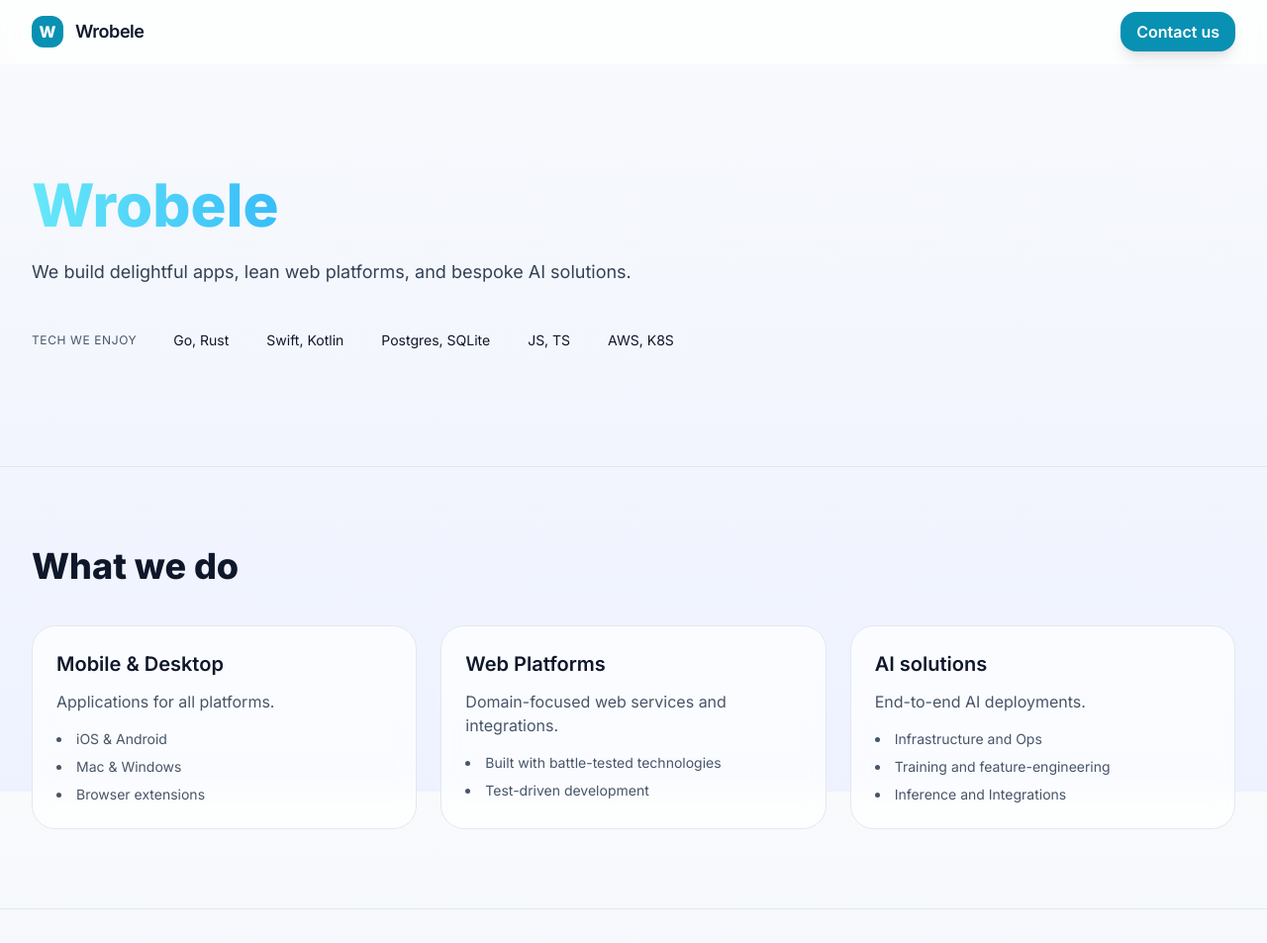
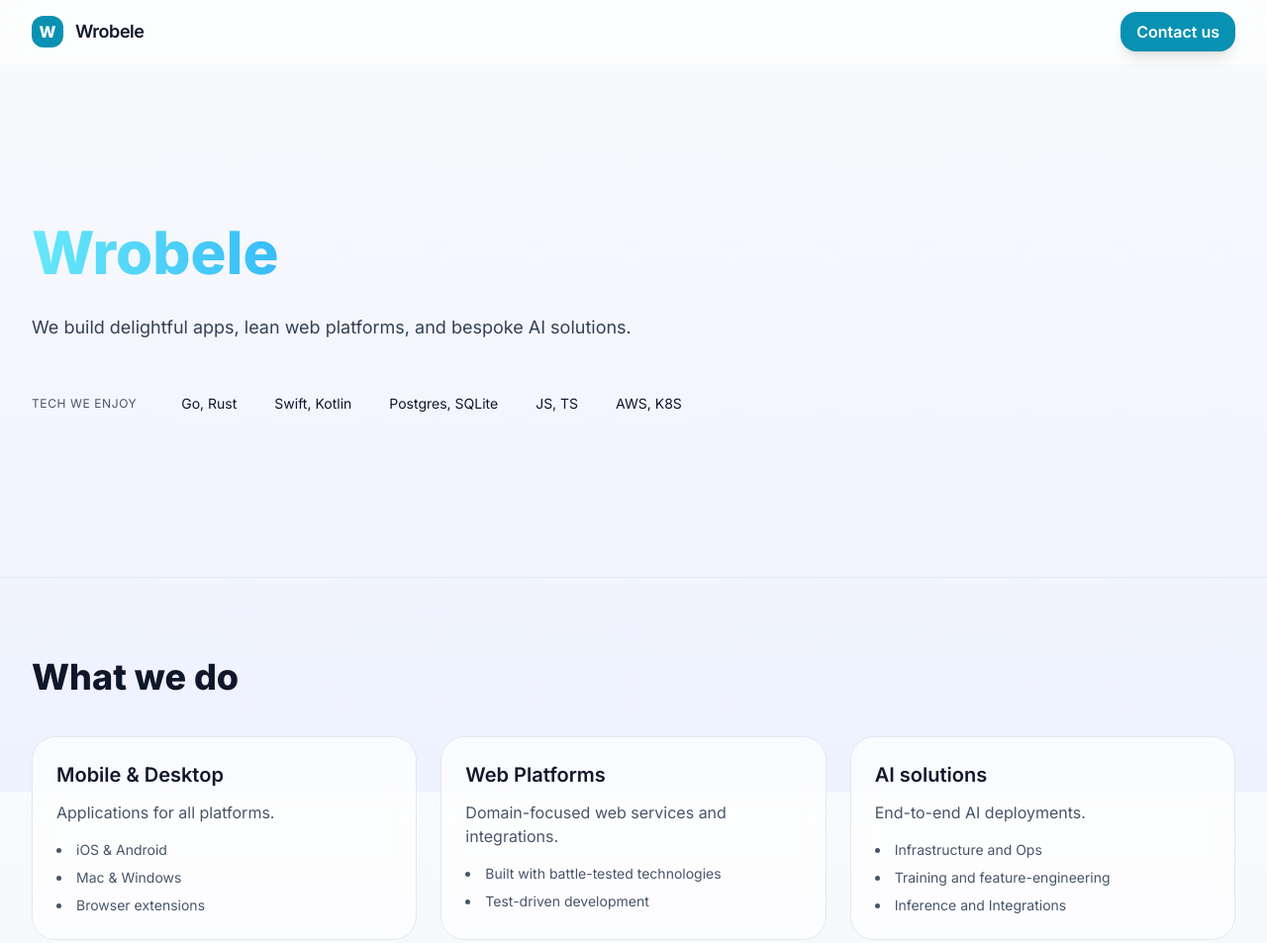
Before and after one commit to wrobeleworks/wrobeleworks.github.io, a plain HTML site: page index.html in a window 1280 px wide. Shown: the top 953 px of the page at 99% size. Drawn offline with nearby package versions, Linux system fonts and the light colour scheme.

Commit message:
increased hero padding

```diff
--- a/index.html
+++ b/index.html
@@ -67,14 +67,14 @@
 
   <!-- Hero -->
   <section class="relative overflow-hidden">
-    <div class="mx-auto max-w-7xl px-4 sm:px-6 lg:px-8 py-24 sm:py-28">
-      <div class="grid lg:grid-cols-12 gap-12 items-center">
+    <div class="mx-auto max-w-7xl px-4 sm:px-6 lg:px-8 py-28 sm:py-32 lg:py-40">
+      <div class="grid lg:grid-cols-12 gap-16 items-center">
         <div class="lg:col-span-7">
           <h1 class="text-4xl sm:text-5xl lg:text-6xl font-extrabold leading-tight">
             <span class="bg-gradient-to-r from-cyan-300 via-sky-400 to-indigo-300 bg-clip-text text-transparent animate-[shimmer] bg-[length:200%_100%]">Wrobele</span>
           </h1>
-          <p class="mt-6 text-lg text-slate-700 max-w-2xl">We build delightful apps, lean web platforms, and bespoke AI solutions.</p>
-          <div class="mt-10 flex items-center gap-6">
+          <p class="mt-8 text-lg text-slate-700 max-w-2xl">We build delightful apps, lean web platforms, and bespoke AI solutions.</p>
+          <div class="mt-12 flex items-center gap-8">
             <div class="text-xs uppercase tracking-wider text-slate-600">Tech we enjoy</div>
             <ul class="flex flex-wrap gap-3 text-sm">
               <li class="px-3 py-1 rounded-full bg-white/5 border border-white/10">Go, Rust</li>
```
